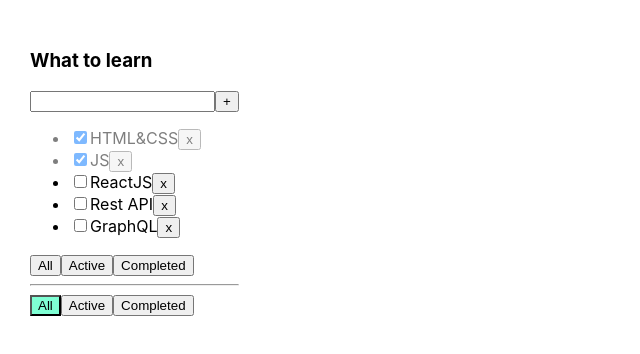
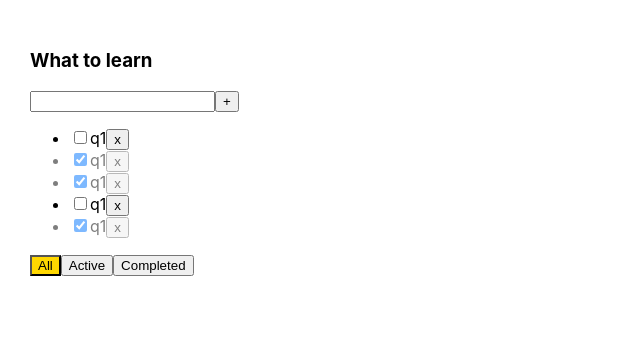
Before and after one commit to Ristretto1/inc_todolist_independent, a React (Create React App) app: page / in a window 1280 px wide. Shown: the top 354 px of the page, without its empty margins (0-640 px from the left). Built offline with nearby package versions, Linux system fonts and the light colour scheme.

Commit message:
style tasks

```diff
--- a/src/App.css
+++ b/src/App.css
@@ -7,18 +7,19 @@
   margin-right: 50px;
 }
 
-.error {
-  border: red 1px solid;
+.errorText {
+  color: red;
+  font-weight: bold;
 }
 
-.errorMessage {
-  color: red;
+.errorInput {
+  border: red 2px solid;
 }
 
-.activeFilter {
-  background-color: aquamarine;
+.filterBtnActive {
+  background-color: gold;
 }
 
-.isDone {
+.isDoneTask {
   opacity: 0.5;
 }
--- a/src/App.tsx
+++ b/src/App.tsx
@@ -1,63 +1,59 @@
 import React, {useState} from 'react';
 import './App.css';
-import {Todolist} from './Todolist';
+import TodoList from './components/TodoList';
 import {v1} from 'uuid';
 
-export type FilterValuesType = 'all' | 'active' | 'completed';
+export type FilterType = 'all' | 'active' | 'completed'
+
+export type TaskType = {
+    id: string,
+    task: string,
+    isDone: boolean
+}
 
 function App() {
+    const [filter, setFilter] = useState<FilterType>('all')
+    const [tasks, setTasks] = useState<Array<TaskType>>([
+        {id: v1(), task: 'q1', isDone: false},
+        {id: v1(), task: 'q1', isDone: true},
+        {id: v1(), task: 'q1', isDone: true},
+        {id: v1(), task: 'q1', isDone: false},
+        {id: v1(), task: 'q1', isDone: true},
+    ])
 
-    let [tasks, setTasks] = useState([
-        {id: v1(), title: 'HTML&CSS', isDone: true},
-        {id: v1(), title: 'JS', isDone: true},
-        {id: v1(), title: 'ReactJS', isDone: false},
-        {id: v1(), title: 'Rest API', isDone: false},
-        {id: v1(), title: 'GraphQL', isDone: false},
-    ]);
-
-
-    // Удаление и добавление таски
-    function removeTask(id: string) {
-        let filteredTasks = tasks.filter(t => t.id != id);
-        setTasks(filteredTasks);
-    }
-    function addTask(title: string) {
-        let task = {id: v1(), title: title, isDone: false};
-        let newTasks = [task, ...tasks];
-        setTasks(newTasks);
+    let filteredTask = tasks
+    if (filter === 'active') filteredTask = tasks.filter(t => !t.isDone)
+    if (filter === 'completed') filteredTask = tasks.filter(t => t.isDone)
+    const filterSwitcher = (filter: FilterType) => {
+        setFilter(filter)
     }
 
+    const removeTask = (id: string) => {
+        setTasks(tasks.filter(t => t.id !== id))
+    }
 
-    // Смена статуса чекбокса
-    const changeStatus = (taskId: string, isDone: boolean) => {
-        let task = tasks.find(t => t.id === taskId)
+    const addTask = (title: string) => {
+        const newTask = {id: v1(), task: title, isDone: false}
+        setTasks([newTask, ...tasks])
+    }
+
+    const checkboxStatusSwitcher = (id: string, isDone: boolean) => {
+        let task = tasks.find(t => t.id === id)
         if (task) task.isDone = isDone
-        let copy = [...tasks]
+        const copy = [...tasks]
         setTasks(copy)
     }
 
-
-    // Блок по фильтрации
-    let [filter, setFilter] = useState<FilterValuesType>('all');
-    let tasksForTodolist = tasks;
-    if (filter === 'active') tasksForTodolist = tasks.filter(t => !t.isDone);
-    if (filter === 'completed') tasksForTodolist = tasks.filter(t => t.isDone);
-    function changeFilter(value: FilterValuesType) {
-        setFilter(value);
-    }
-
-
     return (
         <div className="App">
-            <Todolist title="What to learn"
-                      tasks={tasksForTodolist}
-                      removeTask={removeTask}
-                      changeFilter={changeFilter}
-                      addTask={addTask}
-                      filter={filter}
-                      changeStatus={changeStatus}
+            <TodoList
+                tasks={filteredTask}
+                filterSwitcher={filterSwitcher}
+                removeTask={removeTask}
+                addTask={addTask}
+                checkboxStatusSwitcher={checkboxStatusSwitcher}
+                filter = {filter}
             />
-
         </div>
     );
 }
--- a/src/Todolist.tsx
+++ /dev/null
@@ -1,118 +0,0 @@
-import React, {ChangeEvent, KeyboardEvent, useState} from 'react';
-import {FilterValuesType} from './App';
-import {Button} from './components/Button';
-
-type TaskType = {
-    id: string
-    title: string
-    isDone: boolean
-}
-
-type PropsType = {
-    title: string
-    tasks: Array<TaskType>
-    removeTask: (taskId: string) => void
-    changeFilter: (value: FilterValuesType) => void
-    addTask: (title: string) => void
-    filter: FilterValuesType
-    changeStatus: (taskId: string, isDone: boolean) => void
-
-}
-
-export function Todolist(props: PropsType) {
-
-    let [title, setTitle] = useState<string>('') // title - значение input.value
-    const [error, setError] = useState<string>('')
-
-    // Ослеживаем изменения внутри инпута
-    const onChangeHandler = (e: ChangeEvent<HTMLInputElement>) => {
-        setTitle(e.currentTarget.value)
-    }
-
-    // Добавление таски __callback
-    const addTask = () => {
-        if (title.trim() === '') { // бреем пробелы
-            setError('Поле обязательно') // меняем текст ошибки
-            return // обрываем функцию
-        }
-        props.addTask(title.trim()); // бреем пробелы
-        setTitle('');
-    }
-    const onKeyPressHandler = (e: KeyboardEvent<HTMLInputElement>) => {
-        setError('') // обнуляем текст ошибки при любом нажатии
-        if (e.key === 'Enter') { // вызываем добавление таски при нажатии на Enter
-            addTask();
-        }
-    }
-
-    // Удаление таски __callback
-    const onClickHandler = (tID: string) => {
-        props.removeTask(tID)
-    }
-
-    // Смена статуса чекбокса __callback
-    const onChangeCheckboxHandler = (tID: string, e: ChangeEvent<HTMLInputElement>) => {
-        props.changeStatus(tID, e.currentTarget.checked)
-    }
-
-    // Смена фильтра __callback
-    const changeFilterHandler = (FilterValues: FilterValuesType) => {
-        props.changeFilter(FilterValues)
-    }
-
-
-//------------------------------------------------------------------//
-
-
-    return <div>
-        <h3>{props.title}</h3>
-
-        {/* Блок с инпутом */}
-        <div>
-            <input value={title}
-                   onChange={onChangeHandler}
-                   onKeyPress={onKeyPressHandler}
-                   className={error ? 'error' : ''} // делаем красным при ошибке
-            />
-            <Button name={'+'} callback={addTask}/>
-            {error && <div className={'errorMessage'}>{error}</div>} {/* добавляем при ошибке */}
-        </div>
-
-
-        {/* Блок с тасками */}
-        <ul>
-            {
-                props.tasks.map(t => {
-                    return <li key={t.id} className={t.isDone ? 'isDone' : ''}>
-                        <input type="checkbox"
-                               checked={t.isDone}
-                               onChange={(e) => onChangeCheckboxHandler(t.id, e)}
-                        />
-                        <span>{t.title}</span>
-                        <Button name={'x'} callback={() => onClickHandler(t.id)}/>
-                    </li>
-                })
-            }
-        </ul>
-
-
-        {/* Блок с кнопками фильтрации */}
-        <div>
-            <Button name={'All'} callback={() => changeFilterHandler('all')}/>
-            <Button name={'Active'} callback={() => changeFilterHandler('active')}/>
-            <Button name={'Completed'} callback={() => changeFilterHandler('completed')}/>
-
-            <hr/>
-
-            <button className={props.filter === 'all' ? 'activeFilter' : ''}
-                    onClick={() => changeFilterHandler('all')}>All
-            </button>
-            <button className={props.filter === 'active' ? 'activeFilter' : ''}
-                    onClick={() => changeFilterHandler('active')}>Active
-            </button>
-            <button className={props.filter === 'completed' ? 'activeFilter' : ''}
-                    onClick={() => changeFilterHandler('completed')}>Completed
-            </button>
-        </div>
-    </div>
-}
--- a/src/components/Button.tsx
+++ b/src/components/Button.tsx
@@ -3,6 +3,7 @@ import React from 'react';
 type ButtonPropsType = {
     name: string
     callback: () => void
+    className?: string
 }
 
 export const Button: React.FC<ButtonPropsType> = (props) => {
@@ -12,6 +13,6 @@ export const Button: React.FC<ButtonPropsType> = (props) => {
     }
 
     return (
-        <button onClick={onClickHandler}>{props.name}</button>
+        <button className={props.className} onClick={onClickHandler}>{props.name}</button>
     );
 };
--- /dev/null
+++ b/src/components/Input.tsx
@@ -0,0 +1,30 @@
+import React, {ChangeEvent, useState, KeyboardEvent} from 'react';
+
+type InputPropsType = {
+    title: string
+    setTitle: (title: string) => void
+    callback: () => void
+    setError?: (error: string) => void
+    className?: string
+}
+
+export const Input:React.FC<InputPropsType> = (props) => {
+
+    const onChangeInputHandler = (e: ChangeEvent<HTMLInputElement>) => {
+        props.setTitle(e.currentTarget.value)
+    }
+
+    const onKeyPressHandler = (e: KeyboardEvent<HTMLInputElement>) => {
+        if(props.setError) props.setError('')
+        if (e.key === 'Enter') props.callback()
+    }
+
+    return (
+        <input
+            value={props.title}
+            onChange={onChangeInputHandler}
+            onKeyPress={onKeyPressHandler}
+            className={props.className}
+        />
+    );
+};
--- /dev/null
+++ b/src/components/TodoList.tsx
@@ -0,0 +1,82 @@
+import React, {ChangeEvent, useState} from 'react';
+import {Button} from './Button';
+import {FilterType, TaskType} from '../App';
+import {Input} from './Input';
+
+type TodoListPropsType = {
+    tasks: Array<TaskType>
+    filterSwitcher: (filter: FilterType) => void
+    removeTask: (id: string) => void
+    addTask: (title: string) => void
+    checkboxStatusSwitcher: (id: string, isDone: boolean) => void
+    filter: FilterType
+}
+
+const TodoList: React.FC<TodoListPropsType> = (props) => {
+
+    const onClickFilterSwitcher = (filter: FilterType) => {
+        props.filterSwitcher(filter)
+    }
+    const onClickRemoveHandler = (id: string) => {
+        props.removeTask(id)
+    }
+
+    const [title, setTitle] = useState<string>('')
+    const [error, setError] = useState<string>('')
+    const addTaskHandler = () => {
+        if (title.trim() === '') {
+            setError('Введите имя')
+            return
+        }
+        props.addTask(title.trim())
+        setTitle('')
+    }
+
+    const onChangeCheckboxHandler = (id: string, e: ChangeEvent<HTMLInputElement>) => {
+        props.checkboxStatusSwitcher(id, e.currentTarget.checked)
+    }
+
+
+    return (
+        <div>
+            <h3>What to learn</h3>
+            <div>
+                <Input
+                    title={title}
+                    setTitle={setTitle}
+                    callback={addTaskHandler}
+                    setError={setError}
+                    className={error ? 'errorInput' : ''}
+                />
+                <Button name={'+'} callback={addTaskHandler}/>
+                {error && <div className={'errorText'}>{error}</div>}
+            </div>
+
+            <ul>
+                {props.tasks.map(t => {
+                    return (
+                        <li key={t.id} className={t.isDone ? 'isDoneTask' : ''}>
+                            <input type="checkbox"
+                                   checked={t.isDone}
+                                   onChange={(e) => onChangeCheckboxHandler(t.id, e)}
+                            />
+                            <span>{t.task}</span>
+                            <Button name={'x'} callback={() => onClickRemoveHandler(t.id)}/>
+                        </li>
+                    )
+                })}
+            </ul>
+
+            <div>
+                <Button className={props.filter === 'all' ? 'filterBtnActive' : ''} name={'All'}
+                        callback={() => onClickFilterSwitcher('all')}/>
+                <Button className={props.filter === 'active' ? 'filterBtnActive' : ''} name={'Active'}
+                        callback={() => onClickFilterSwitcher('active')}/>
+                <Button className={props.filter === 'completed' ? 'filterBtnActive' : ''} name={'Completed'}
+                        callback={() => onClickFilterSwitcher('completed')}/>
+            </div>
+        </div>
+    );
+};
+
+export default TodoList;
```
